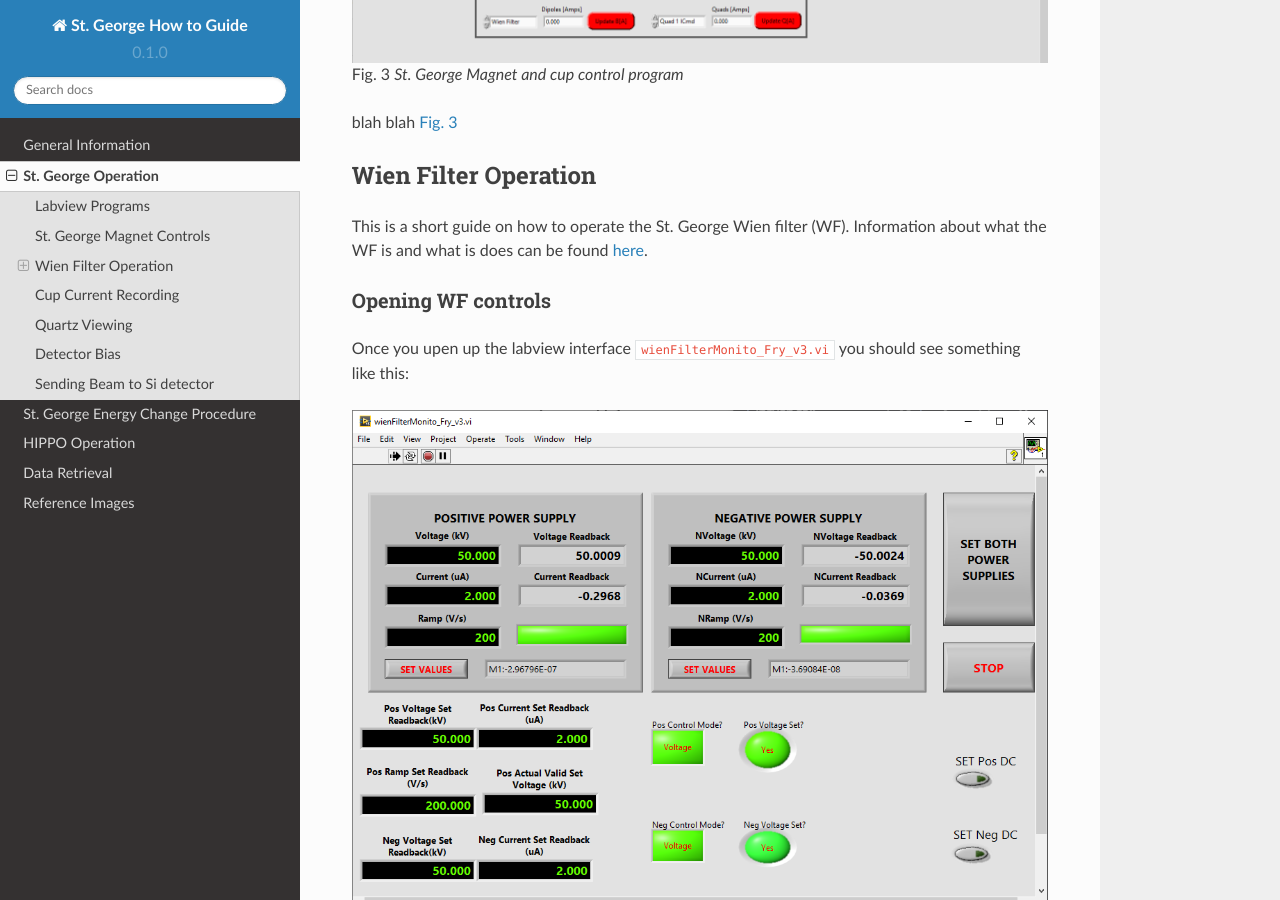
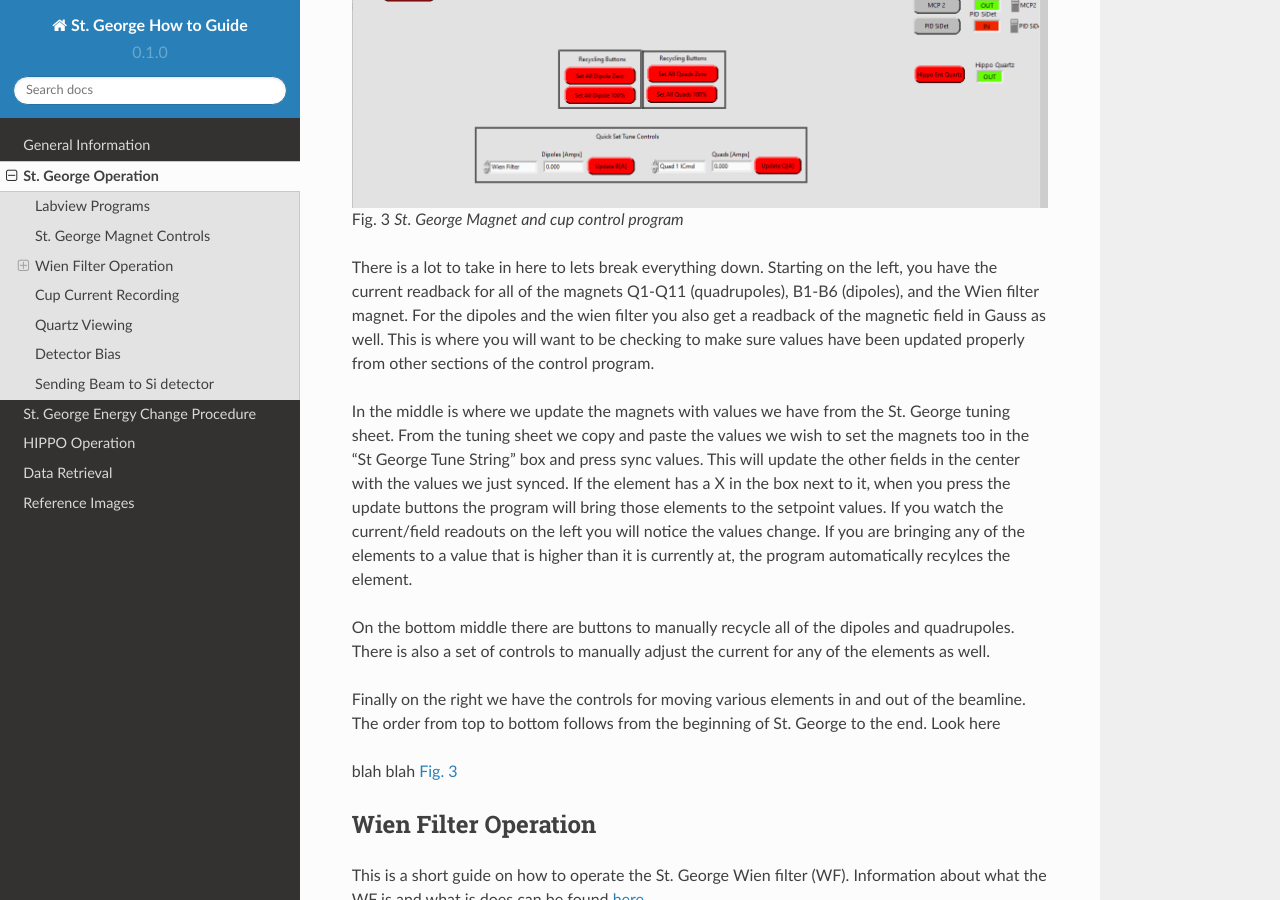
Before and after one commit to asanch25/StG-How-To, a Sphinx documentation site: the page built from docs/source/stgoperation.rst, in a window 1280 px wide and 900 px high, scrolled down 939 px. Built offline with Sphinx 7.4.7 and the Read the Docs theme 2.0.0, drawn with Linux system fonts in a browser that asks for light colours; pages that are not in the unit, such as notebooks, are missing from menus; some of the changed text lies outside the part shown.

Commit message:
Update stgoperation.rst

```diff
--- a/docs/source/stgoperation.rst
+++ b/docs/source/stgoperation.rst
@@ -10,17 +10,31 @@ There are several labview programs we will use in the operation of St. George. O
 * StG_Main_Ctrl.vi
 * wienFilterMonito_Fry_v3.vi
 
+The first interface is for controlling the current/field of the various magnets on St. George and for the control of faraday cups along the St. George beamline. The second program is for controlling the electric field of the Wien filter.
 
 
 St. George Magnet Controls
 --------------------------
-
+When you open up the labview interface :code:`StG_Main_Ctrl.vi` you should see something like this:
 
 .. _stgmagcontrols:
 
 .. figure:: images/magnetcontrols.PNG
 
    St. George Magnet and cup control program
+
+
+There is a lot to take in here to lets break everything down. Starting on the left, you have the current readback for all of the magnets Q1-Q11 (quadrupoles), B1-B6 (dipoles), and the Wien filter magnet. For the dipoles and the wien filter you also get a readback of the magnetic field in Gauss as well. This is where you will want to be checking to make sure values have been updated properly from other sections of the control program.
+
+In the middle is where we update the magnets with values we have from the St. George tuning sheet. From the tuning sheet we copy and paste the values we wish to set the magnets too in the "St George Tune String" box and press sync values. This will update the other fields in the center with the values we just synced. If the element has a X in the box next to it, when you press the update buttons the program will bring those elements to the setpoint values. If you watch the current/field readouts on the left you will notice the values change. If you are bringing any of the elements to a value that is higher than it is currently at, the program automatically recylces the element.
+
+On the bottom middle there are buttons to manually recycle all of the dipoles and quadrupoles. There is also a set of controls to manually adjust the current for any of the elements as well.
+
+Finally on the right we have the controls for moving various elements in and out of the beamline. The order from top to bottom follows from the beginning of St. George to the end. Look here
+
+
+
+
 
 blah blah :numref:`stgmagcontrols`
 
```
